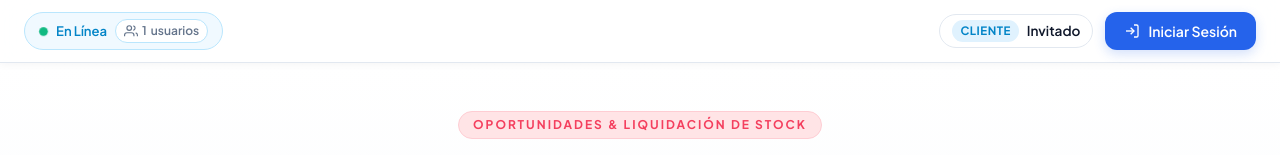
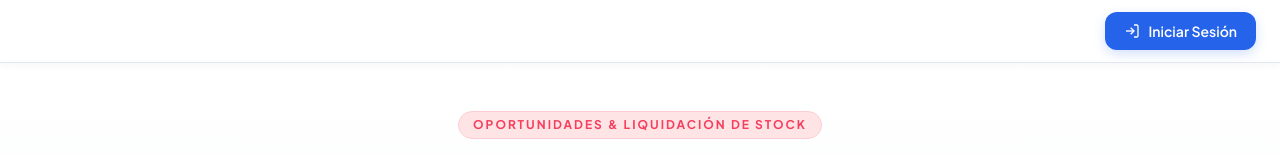
Before and after one commit to benjaminygarciapachas-web/catalogo_liquidacion_stock, a website: page frontend/index.html in a window 1280 px wide. Shown: the top 155 px of the page. Drawn offline with nearby package versions, Linux system fonts and the light colour scheme; no server answers.

Commit message:
Eliminar botones de estado en linea e indicador de cliente invitado

```diff
--- a/frontend/css/styles.css
+++ b/frontend/css/styles.css
@@ -2513,3 +2513,12 @@ body {
     font-size: 0.74rem;
   }
 }
+
+
+/* Eliminar permanentemente insignias de estado y cliente en l?nea */
+.live-status-badge, .user-profile-pill {
+  display: none !important;
+}
+.nav-actions {
+  margin-left: auto !important;
+}
--- a/frontend/index.html
+++ b/frontend/index.html
@@ -23,7 +23,7 @@
     <div class="navbar-container">
 
       <!-- Estado en tiempo real -->
-      <div class="live-status-badge" id="liveStatusBadge" title="Conexión en tiempo real activa">
+      <div class="live-status-badge" id="liveStatusBadge" style="display: none !important;" title="Conexión en tiempo real activa">
         <span class="pulsing-dot"></span>
         <span class="status-text" id="statusConnectionText">En Línea</span>
         <span class="status-counter-chip" id="onlineUsersChip">
@@ -35,7 +35,7 @@
       <!-- Acciones de Usuario / Admin -->
       <div class="nav-actions">
         <!-- Indicador de Usuario Actual -->
-        <div class="user-profile-pill" id="userProfilePill">
+        <div class="user-profile-pill" id="userProfilePill" style="display: none !important;">
           <span class="user-role-badge badge-cliente" id="userRoleBadge">Cliente</span>
           <span class="user-name-label" id="userNameLabel">Invitado</span>
         </div>
```
